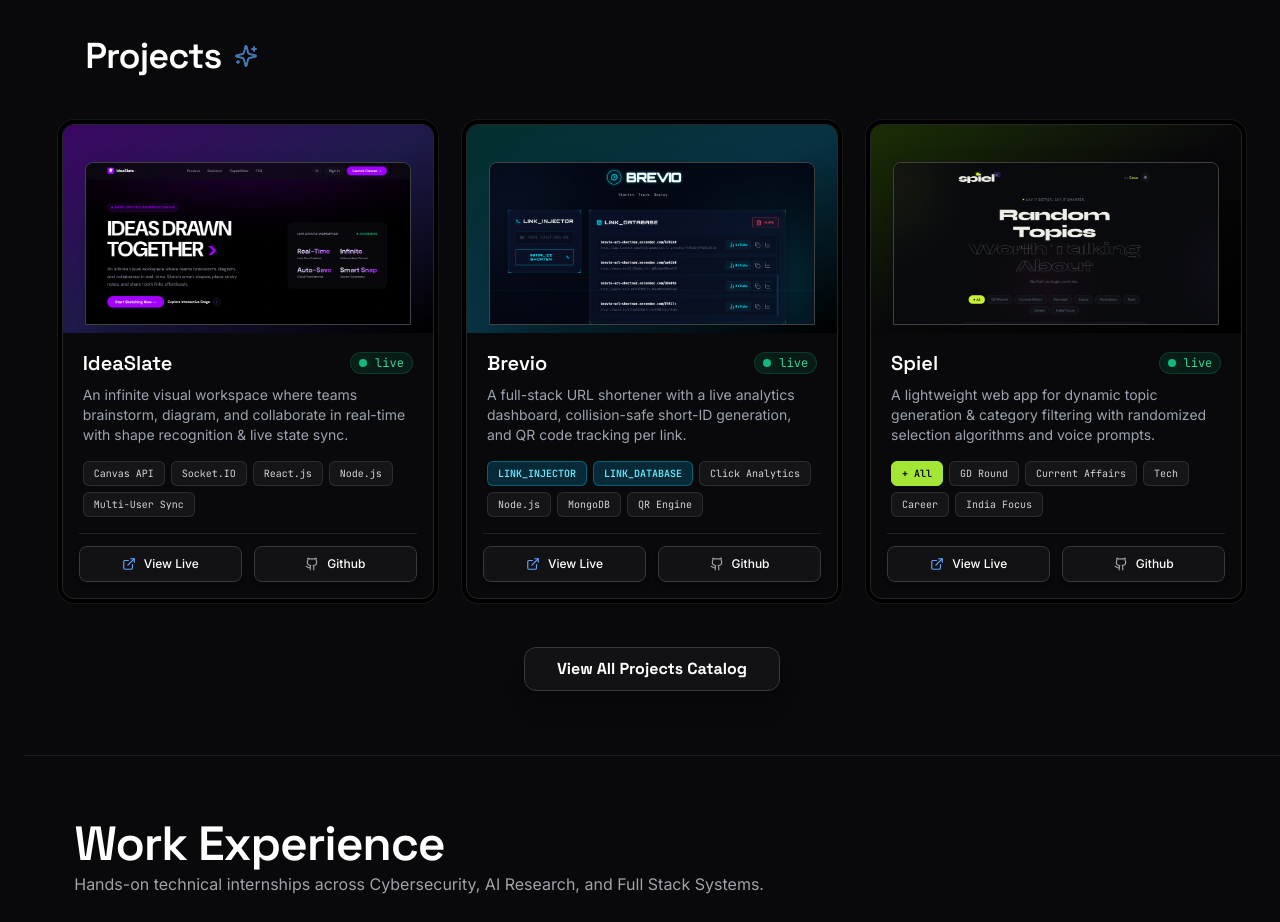
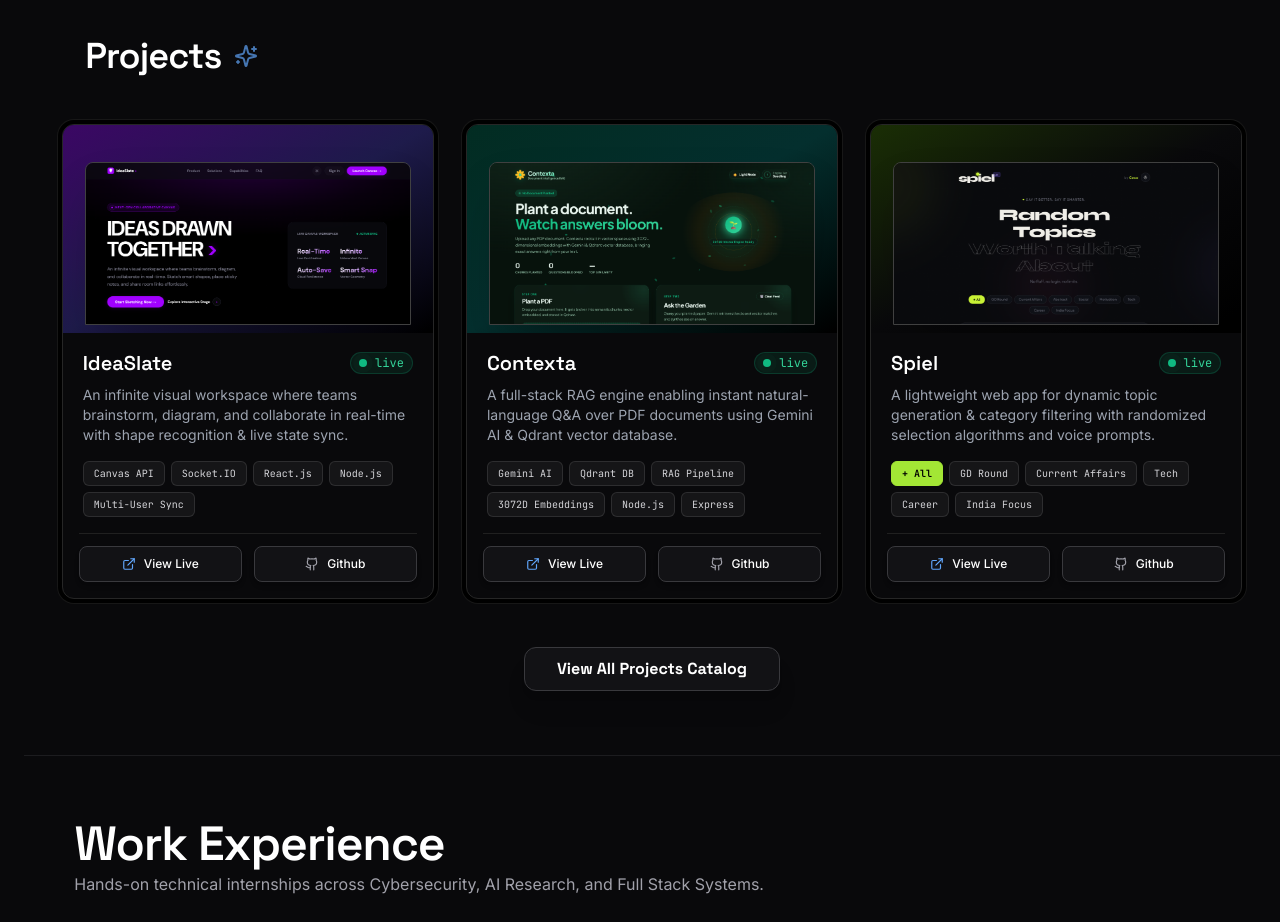
Before and after one commit to Maithilicok/maithili-portfolio, a React (Vite) app: page / in a window 1280 px wide. Shown: the part 1100-2022 px from the top of the page. Built offline with nearby package versions, Linux system fonts and the light colour scheme.

Commit message:
Featured Contexta RAG project with dark mode preview image

```diff
--- a/src/components/AllProjectsView.jsx
+++ b/src/components/AllProjectsView.jsx
@@ -16,13 +16,25 @@ export default function AllProjectsView({ onBack }) {
       glowHover: "hover:shadow-[0_0_60px_-5px_rgba(168,85,247,0.5)] hover:border-purple-500/70"
     },
     {
+      id: "contexta",
+      name: "Contexta",
+      title: "Contexta — Document Intelligence RAG",
+      description: "A Retrieval-Augmented Generation (RAG) platform enabling instant natural-language Q&A over PDF documents using Gemini AI & Qdrant vector database.",
+      image: "/images/contexta_user.png",
+      tags: ["Gemini AI", "Qdrant DB", "RAG Pipeline", "3072D Embeddings", "Node.js", "Express"],
+      liveUrl: "https://contexta-ai-pdf.vercel.app/",
+      githubUrl: "https://github.com/Maithilicok/contexta-rag-learning",
+      bgGradient: "bg-gradient-to-br from-emerald-950 via-teal-950 to-black",
+      glowHover: "hover:shadow-[0_0_60px_-5px_rgba(16,185,129,0.5)] hover:border-emerald-500/70"
+    },
+    {
       id: "brevio",
       name: "Brevio",
       title: "Brevio — Cyber URL Shortener & Analytics",
       description: "A full-stack URL shortener with a live analytics dashboard, collision-safe short-ID generation, and QR code tracking per link.",
       image: "/images/spiel_user.png",
       tags: ["LINK_INJECTOR", "LINK_DATABASE", "Click Analytics", "Node.js", "MongoDB", "QR Engine"],
-      liveUrl: "https://brevio-cyber.onrender.com",
+      liveUrl: "https://brevio-url-shortner.onrender.com/",
       githubUrl: "https://github.com/Maithilicok/Brevio",
       bgGradient: "bg-gradient-to-br from-teal-950 via-cyan-950 to-black",
       glowHover: "hover:shadow-[0_0_60px_-5px_rgba(6,182,212,0.5)] hover:border-cyan-500/70"
--- a/src/components/Projects.jsx
+++ b/src/components/Projects.jsx
@@ -17,17 +17,16 @@ export default function Projects({ onNavigateAllProjects }) {
       glowHover: "hover:shadow-[0_0_60px_-5px_rgba(168,85,247,0.55)] hover:border-purple-500/70"
     },
     {
-      id: "brevio",
-      name: "Brevio",
-      title: "Brevio — Cyber URL Shortener & Analytics",
-      description: "A full-stack URL shortener with a live analytics dashboard, collision-safe short-ID generation, and QR code tracking per link.",
-      image: "/images/spiel_user.png",
-      tags: ["LINK_INJECTOR", "LINK_DATABASE", "Click Analytics", "Node.js", "MongoDB", "QR Engine"],
-      liveUrl: "https://brevio-url-shortner.onrender.com/",
-      // Exact GitHub URL for Brevio
-      githubUrl: "https://github.com/Maithilicok/Brevio",
-      bgGradient: "bg-gradient-to-br from-teal-950 via-cyan-950 to-black",
-      glowHover: "hover:shadow-[0_0_60px_-5px_rgba(6,182,212,0.55)] hover:border-cyan-500/70"
+      id: "contexta",
+      name: "Contexta",
+      title: "Contexta — Document Intelligence RAG",
+      description: "A full-stack RAG engine enabling instant natural-language Q&A over PDF documents using Gemini AI & Qdrant vector database.",
+      image: "/images/contexta_user.png",
+      tags: ["Gemini AI", "Qdrant DB", "RAG Pipeline", "3072D Embeddings", "Node.js", "Express"],
+      liveUrl: "https://contexta-ai-pdf.vercel.app/",
+      githubUrl: "https://github.com/Maithilicok/contexta-rag-learning",
+      bgGradient: "bg-gradient-to-br from-emerald-950 via-teal-950 to-black",
+      glowHover: "hover:shadow-[0_0_60px_-5px_rgba(16,185,129,0.55)] hover:border-emerald-500/70"
     },
     {
       id: "spiel",
```
Also changed, not shown: public/images/contexta_user.png (added).
